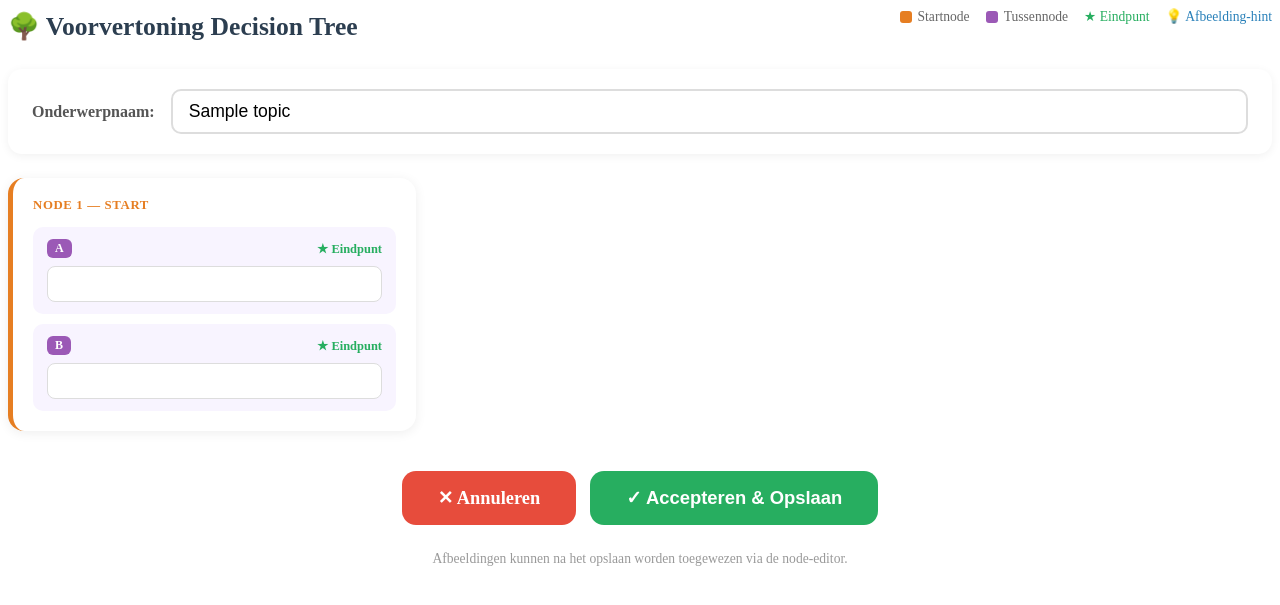
After one commit to macsnoeren/iconication, a PHP site: template views/admin_ai_preview.php in a window 1280 px wide. The commit adds this page. Shown: the top 605 px of the page. Run offline with PHP 8.4, Linux system fonts and the light colour scheme; the template is opened without the code that fills it: most values are stand-ins (such as "Sample title", 1, 10 or a date in 2020); some libraries are stand-ins or nearby versions.

Commit message:
new generated

```diff
--- /dev/null
+++ b/ai_service/requirements.txt
@@ -0,0 +1,6 @@
+fastapi>=0.104.0
+uvicorn>=0.24.0
+python-dotenv>=1.0.0
+# Kies één van de volgende AI-providers:
+anthropic>=0.25.0
+# openai>=1.0.0
--- a/app/Core/Database.php
+++ b/app/Core/Database.php
@@ -28,7 +28,9 @@ class Database {
         $db = self::$instance;
         $db->exec("CREATE TABLE IF NOT EXISTS topics (id INTEGER PRIMARY KEY AUTOINCREMENT, name TEXT, root_node_id INTEGER)");
         $db->exec("CREATE TABLE IF NOT EXISTS nodes (id INTEGER PRIMARY KEY AUTOINCREMENT, topic_id INTEGER)");
-        $db->exec("CREATE TABLE IF NOT EXISTS options (id INTEGER PRIMARY KEY AUTOINCREMENT, node_id INTEGER, label TEXT, image_url TEXT, next_node_id INTEGER)");
+        $db->exec("CREATE TABLE IF NOT EXISTS options (id INTEGER PRIMARY KEY AUTOINCREMENT, node_id INTEGER, label TEXT, image_url TEXT, image_hint TEXT, next_node_id INTEGER)");
+        // Migreer bestaande databases die image_hint nog niet hebben
+        try { $db->exec("ALTER TABLE options ADD COLUMN image_hint TEXT"); } catch (\Exception $e) { /* kolom bestaat al */ }
         $db->exec("CREATE TABLE IF NOT EXISTS users (id INTEGER PRIMARY KEY AUTOINCREMENT, username TEXT UNIQUE, password TEXT, role TEXT)");
 
         // Seed data if empty
--- a/public/index.php
+++ b/public/index.php
@@ -74,6 +74,12 @@ if ($action === 'back' && $topicId) {
         $admin->deleteNode($topicId, $nodeId);
     } elseif ($action === 'admin_get_images') {
         $admin->getExistingImages();
+    } elseif ($action === 'admin_ai_generate') {
+        $admin->aiGenerateTopic();
+    } elseif ($action === 'admin_ai_preview') {
+        $admin->aiPreviewTopic();
+    } elseif ($action === 'admin_ai_save') {
+        $admin->aiSaveTopic();
     } else {
         // Als een admin actie is aangevraagd maar niet specifiek gematcht,
         // redirect naar het admin dashboard om doorvallen te voorkomen.
--- /dev/null
+++ b/views/admin_ai_preview.php
@@ -0,0 +1,237 @@
+<style>
+.preview-header {
+    display: flex;
+    justify-content: space-between;
+    align-items: center;
+    margin-bottom: 24px;
+    flex-wrap: wrap;
+    gap: 12px;
+}
+.preview-header h2 { margin: 0; color: #2c3e50; font-size: 1.6rem; }
+.topic-name-row {
+    background: white;
+    border-radius: 14px;
+    padding: 20px 24px;
+    margin-bottom: 24px;
+    display: flex;
+    align-items: center;
+    gap: 16px;
+    box-shadow: 0 2px 10px rgba(0,0,0,0.06);
+}
+.topic-name-row label { font-weight: bold; color: #555; white-space: nowrap; }
+.topic-name-row input {
+    flex: 1;
+    padding: 10px 16px;
+    font-size: 1.1rem;
+    border: 2px solid #ddd;
+    border-radius: 10px;
+    outline: none;
+}
+.topic-name-row input:focus { border-color: #9b59b6; }
+.nodes-grid {
+    display: grid;
+    grid-template-columns: repeat(auto-fill, minmax(340px, 1fr));
+    gap: 20px;
+    margin-bottom: 30px;
+}
+.node-card {
+    background: white;
+    border-radius: 16px;
+    padding: 20px;
+    box-shadow: 0 2px 12px rgba(0,0,0,0.07);
+    border-left: 5px solid #9b59b6;
+}
+.node-card.root { border-left-color: #e67e22; }
+.node-title {
+    font-size: 0.8rem;
+    font-weight: bold;
+    text-transform: uppercase;
+    letter-spacing: 0.05em;
+    color: #9b59b6;
+    margin-bottom: 14px;
+}
+.node-card.root .node-title { color: #e67e22; }
+.option-row {
+    background: #f8f4ff;
+    border-radius: 10px;
+    padding: 12px 14px;
+    margin-bottom: 10px;
+}
+.option-row:last-child { margin-bottom: 0; }
+.option-header {
+    display: flex;
+    align-items: center;
+    gap: 8px;
+    margin-bottom: 8px;
+}
+.option-badge {
+    background: #9b59b6;
+    color: white;
+    border-radius: 6px;
+    padding: 2px 8px;
+    font-size: 0.75rem;
+    font-weight: bold;
+}
+.hint-badge {
+    background: #e8f4fd;
+    color: #2980b9;
+    border: 1px solid #bee3f8;
+    border-radius: 12px;
+    padding: 2px 10px;
+    font-size: 0.78rem;
+}
+.arrow-badge {
+    margin-left: auto;
+    font-size: 0.78rem;
+    color: #888;
+}
+.arrow-badge.terminal {
+    color: #27ae60;
+    font-weight: bold;
+}
+.option-row input[type="text"] {
+    width: 100%;
+    box-sizing: border-box;
+    padding: 8px 12px;
+    font-size: 1rem;
+    border: 1px solid #ddd;
+    border-radius: 8px;
+    outline: none;
+    background: white;
+}
+.option-row input[type="text"]:focus { border-color: #9b59b6; }
+.action-bar {
+    display: flex;
+    gap: 14px;
+    justify-content: center;
+    flex-wrap: wrap;
+    padding: 10px 0 20px;
+}
+.btn-accept {
+    padding: 16px 36px;
+    background: #27ae60;
+    color: white;
+    border: none;
+    border-radius: 14px;
+    font-size: 1.15rem;
+    font-weight: bold;
+    cursor: pointer;
+    transition: background 0.2s, transform 0.1s;
+}
+.btn-accept:hover { background: #219a52; }
+.btn-accept:active { transform: scale(0.97); }
+.btn-cancel {
+    padding: 16px 36px;
+    background: #e74c3c;
+    color: white;
+    border-radius: 14px;
+    font-size: 1.15rem;
+    font-weight: bold;
+    text-decoration: none;
+    display: inline-flex;
+    align-items: center;
+    transition: background 0.2s;
+}
+.btn-cancel:hover { background: #c0392b; }
+.legend {
+    display: flex;
+    gap: 16px;
+    flex-wrap: wrap;
+    font-size: 0.85rem;
+    color: #666;
+    margin-bottom: 20px;
+}
+.legend span { display: flex; align-items: center; gap: 6px; }
+</style>
+
+<div class="preview-header">
+    <h2>🌳 Voorvertoning Decision Tree</h2>
+    <div class="legend">
+        <span><span style="display:inline-block;width:12px;height:12px;background:#e67e22;border-radius:3px;"></span> Startnode</span>
+        <span><span style="display:inline-block;width:12px;height:12px;background:#9b59b6;border-radius:3px;"></span> Tussennode</span>
+        <span style="color:#27ae60;">★ Eindpunt</span>
+        <span style="color:#2980b9;">💡 Afbeelding-hint</span>
+    </div>
+</div>
+
+<form method="POST" action="<?= BASE_URL ?>?action=admin_ai_save" id="save-form">
+    <div class="topic-name-row">
+        <label for="topic_name">Onderwerpnaam:</label>
+        <input
+            type="text"
+            id="topic_name"
+            name="topic_name"
+            value="<?= htmlspecialchars($tree['topic'] ?? '') ?>"
+            maxlength="200"
+            required
+        >
+    </div>
+
+    <?php
+    $nodes   = $tree['nodes'] ?? [];
+    $nodeIds = array_column($nodes, 'id');
+    ?>
+
+    <div class="nodes-grid">
+        <?php foreach ($nodes as $i => $node):
+            $isRoot   = ($node['id'] === 1);
+            $cardClass = $isRoot ? 'node-card root' : 'node-card';
+            $titleText = $isRoot
+                ? 'Node ' . $node['id'] . ' — Start'
+                : 'Node ' . $node['id'];
+        ?>
+        <div class="<?= $cardClass ?>">
+            <div class="node-title"><?= $titleText ?></div>
+
+            <?php foreach (['option_a' => 'A', 'option_b' => 'B'] as $optKey => $optLabel):
+                $opt        = $node[$optKey];
+                $nextId     = $opt['next_node_id'] ?? null;
+                $isTerminal = ($nextId === null || !in_array($nextId, $nodeIds));
+                $arrowText  = $isTerminal ? '★ Eindpunt' : '→ Node ' . $nextId;
+                $arrowClass = $isTerminal ? 'arrow-badge terminal' : 'arrow-badge';
+            ?>
+            <div class="option-row">
+                <div class="option-header">
+                    <span class="option-badge"><?= $optLabel ?></span>
+                    <?php if (!empty($opt['image_hint'])): ?>
+                        <span class="hint-badge">💡 <?= htmlspecialchars($opt['image_hint']) ?></span>
+                    <?php endif; ?>
+                    <span class="<?= $arrowClass ?>"><?= $arrowText ?></span>
+                </div>
+                <input
+                    type="hidden"
+                    name="nodes[<?= $i ?>][id]"
+                    value="<?= $node['id'] ?>"
+                >
+                <input
+                    type="hidden"
+                    name="nodes[<?= $i ?>][<?= $optKey ?>][image_hint]"
+                    value="<?= htmlspecialchars($opt['image_hint'] ?? '') ?>"
+                >
+                <input
+                    type="hidden"
+                    name="nodes[<?= $i ?>][<?= $optKey ?>][next_node_id]"
+                    value="<?= $nextId !== null ? $nextId : '' ?>"
+                >
+                <input
+                    type="text"
+                    name="nodes[<?= $i ?>][<?= $optKey ?>][label]"
+                    value="<?= htmlspecialchars($opt['label'] ?? '') ?>"
+                    maxlength="100"
+                    required
+                >
+            </div>
+            <?php endforeach; ?>
+        </div>
+        <?php endforeach; ?>
+    </div>
+
+    <div class="action-bar">
+        <a href="<?= BASE_URL ?>?action=admin_ai_generate" class="btn-cancel">✕ Annuleren</a>
+        <button type="submit" class="btn-accept">✓ Accepteren &amp; Opslaan</button>
+    </div>
+</form>
+
+<p style="text-align:center; color:#999; font-size:0.85rem; margin-top: -10px;">
+    Afbeeldingen kunnen na het opslaan worden toegewezen via de node-editor.
+</p>
--- a/views/admin_dashboard.php
+++ b/views/admin_dashboard.php
@@ -1,5 +1,8 @@
 <h2>Beheer Onderwerpen</h2>
-<a href="<?= BASE_URL ?>?action=admin_add_topic" class="btn" style="background:#2ecc71; margin-bottom: 20px; display: inline-block;">+ Nieuw Onderwerp</a>
+<div style="display: flex; gap: 12px; margin-bottom: 20px; flex-wrap: wrap;">
+    <a href="<?= BASE_URL ?>?action=admin_add_topic" class="btn" style="background:#2ecc71;">+ Nieuw Onderwerp</a>
+    <a href="<?= BASE_URL ?>?action=admin_ai_generate" class="btn" style="background:#9b59b6;">🤖 AI Genereer Onderwerp</a>
+</div>
 <table style="width: 100%; background: white; border-collapse: collapse; border-radius: 10px; overflow: hidden;">
     <thead style="background: #2c3e50; color: white;">
         <tr>
--- a/views/admin_node_form.php
+++ b/views/admin_node_form.php
@@ -17,6 +17,9 @@
             <div style="flex: 1 1 0; min-width: 0; padding: 15px; border: 1px solid #eee; border-radius: 10px; background: #fafafa; box-sizing: border-box;">
                 <h3 style="margin-top: 0;">Optie 1</h3>
                 <input type="hidden" name="option_id[]" value="<?= htmlspecialchars((string)($options[0]['id'] ?? '')) ?>">
+                <?php if (!empty($options[0]['image_hint'])): ?>
+                    <p style="margin: 0 0 10px; font-size: 0.85rem; color: #2980b9;">💡 Afbeelding-hint: <strong><?= htmlspecialchars($options[0]['image_hint']) ?></strong></p>
+                <?php endif; ?>
                 <label style="display: block; margin-bottom: 5px; font-weight: bold;">Label:</label>
                 <input type="text" name="option_label[]" value="<?= htmlspecialchars($options[0]['label'] ?? '') ?>" required
                        style="width:100%; box-sizing: border-box; padding:10px; margin-bottom:15px; border: 1px solid #ccc; border-radius: 5px;">
@@ -36,6 +39,9 @@
             <div style="flex: 1 1 0; min-width: 0; padding: 15px; border: 1px solid #eee; border-radius: 10px; background: #fafafa; box-sizing: border-box;">
                 <h3 style="margin-top: 0;">Optie 2</h3>
                 <input type="hidden" name="option_id[]" value="<?= htmlspecialchars((string)($options[1]['id'] ?? '')) ?>">
+                <?php if (!empty($options[1]['image_hint'])): ?>
+                    <p style="margin: 0 0 10px; font-size: 0.85rem; color: #2980b9;">💡 Afbeelding-hint: <strong><?= htmlspecialchars($options[1]['image_hint']) ?></strong></p>
+                <?php endif; ?>
                 <label style="display: block; margin-bottom: 5px; font-weight: bold;">Label:</label>
                 <input type="text" name="option_label[]" value="<?= htmlspecialchars($options[1]['label'] ?? '') ?>" required
                        style="width:100%; box-sizing: border-box; padding:10px; margin-bottom:15px; border: 1px solid #ccc; border-radius: 5px;">
```
Also changed, not shown: app/Controllers/AdminController.php (+152 -0 lines), views/admin_ai_generate.php (added, +142 -0 lines), 2 other files.
